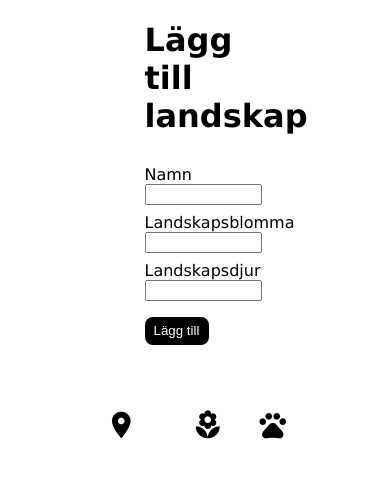
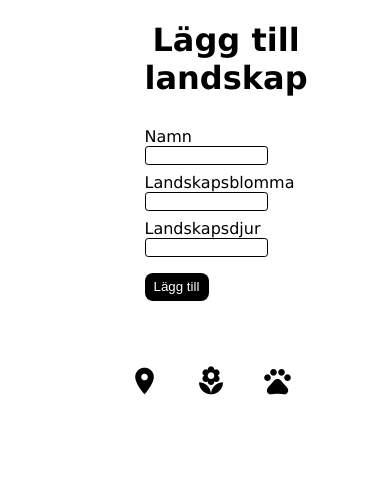
Before and after one commit to rosannapistone/ExpressAPI, a website: page Public/index.html in a window 390 px wide. Drawn offline with Linux system fonts and the light colour scheme; no server answers.

Commit message:
add style

```diff
--- a/Public/index.html
+++ b/Public/index.html
@@ -13,8 +13,8 @@
     <div class="flex main-container">
         <div class="form">
         <!-- <button id="button">Visa landskap</button> -->
-        <h1 id="heading">Lägg till landskap</h1>
-        <form class="flex column" action="api/landscapes" method="POST">
+        <h1 id="heading" class="flex">Lägg till landskap</h1>
+        <form class="flex column" action="/data.json" method="POST">
             <div class="field flex column">
                 <label for="Name">Namn</label>
                 <input id="name" name="name">
@@ -32,14 +32,14 @@
     </div>
     <div id="container" class="landscape-container flex column">
         <!-- <div class="landscape-content"></div> -->
-        <div class="flex">
-            <span style="width: 40%; padding-left: .7rem;" class="material-icons">
+        <div class="flex icons">
+            <span class="material-icons">
                 place
                 </span>
-            <span style="width: 30%;" class="material-icons">
+            <span class="material-icons">
                 local_florist
                 </span>
-            <span style="width: 30%; padding-right: .4rem;" class="material-icons">
+            <span class="material-icons">
                 pets
                 </span>
         </div>
--- a/Public/logic.js
+++ b/Public/logic.js
@@ -1,7 +1,7 @@
- window.onload = ('load', main)
+window.onload = ("load", main);
 
 function main() {
-    getLandscapes();
+  getLandscapes();
 }
 
 /* document.getElementById('button').addEventListener('click', (event) => {
@@ -13,35 +13,30 @@ async function getLandscapes() {
   try {
     const response = await fetch("api/landscapes");
     const result = await response.json();
-    console.log(result)
+    console.log(result);
     showLandscapes(result);
-} catch (err) {
+  } catch (err) {
     console.log(err);
-    }
+  }
 }
 
-
-
 function showLandscapes(landscapes) {
-    const landscapeContainer = document.getElementById('container');
-for (let landscape of landscapes.landscapes) {
-    console.log(landscape.id)
-    const landscapeContent = document.createElement('div');
+  const landscapeContainer = document.getElementById("container");
+  for (let landscape of landscapes.landscapes) {
+    const landscapeContent = document.createElement("div");
     landscapeContent.setAttribute("id", "landscape-content");
-    //landscapeContent.innerText = landscape.name + landscape.flower
     landscapeContainer.appendChild(landscapeContent);
-    const name = document.createElement('p');
+    const name = document.createElement("p");
     name.innerText = landscape.name;
-    name.style.width= '40%'
+    name.style.width = "40%";
     landscapeContent.appendChild(name);
-    const flower = document.createElement('p');
+    const flower = document.createElement("p");
     flower.innerText = landscape.flower;
-    flower.style.width= '30%'
+    flower.style.width = "30%";
     landscapeContent.appendChild(flower);
-    const animal = document.createElement('p');
+    const animal = document.createElement("p");
     animal.innerText = landscape.animal;
-    animal.style.width= '30%'
+    animal.style.width = "30%";
     landscapeContent.appendChild(animal);
-
+  }
 }
-};
--- a/Public/style.css
+++ b/Public/style.css
@@ -9,6 +9,12 @@
 
 .field {
     margin-top: .5rem;
+}
+
+input {
+    border: solid black 1.5px;
+    border-radius: .2rem;
+    width: 100%;
 }
 
 .submit-btn {
@@ -34,6 +40,10 @@
     margin-bottom: .5rem;
 }
 
+.icons {
+    justify-content: space-evenly;
+}
+
 #landscape-content {
     /* border: solid black 2px; */
     border-radius: .5rem;
@@ -43,7 +53,7 @@
     display: flex;
     flex-wrap: wrap;
     /* flex-direction: column; */
-    justify-content: space-between;
+    justify-content: center;
     align-items: center;
     background-color: rgba(218, 245, 209, 0.658);
 
@@ -54,6 +64,10 @@ body {
     margin: 0;
 }
 
+p {
+    font-size: .8rem;
+}
+
 /* Mediaqueries */
 @media (max-width: 600px) {
     .main-container {
@@ -61,4 +75,7 @@ body {
         justify-content: center;
         align-items: center;
     }
+    #heading {
+        text-align: center;
+    }
 }
--- a/landscape-api.js
+++ b/landscape-api.js
@@ -1,4 +1,4 @@
-const express = require('express');
+/* const express = require('express');
 const bodyParser = require('body-parser');
 const cors = require('cors');
 
@@ -23,4 +23,4 @@ app.post('/landscape', (req, res) => {
 
 
 
-app.listen(port, () => console.log(`appen lyssnar port:${port}`))
+app.listen(port, () => console.log(`appen lyssnar port:${port}`)) */
```
Also changed, not shown: index.js (+9 -24 lines).
